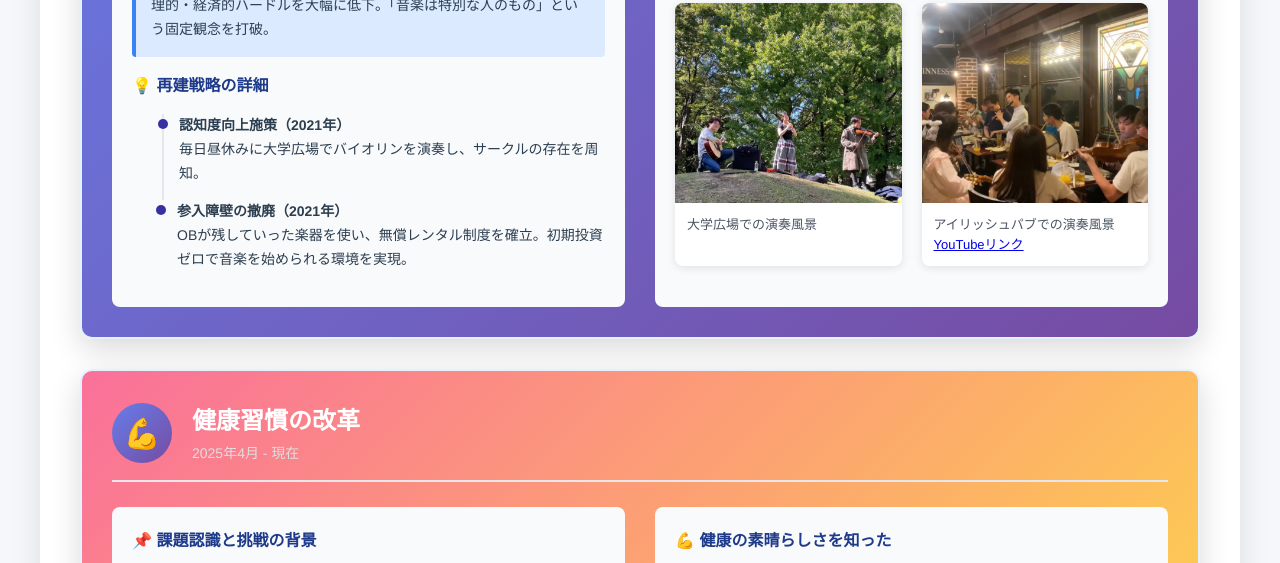
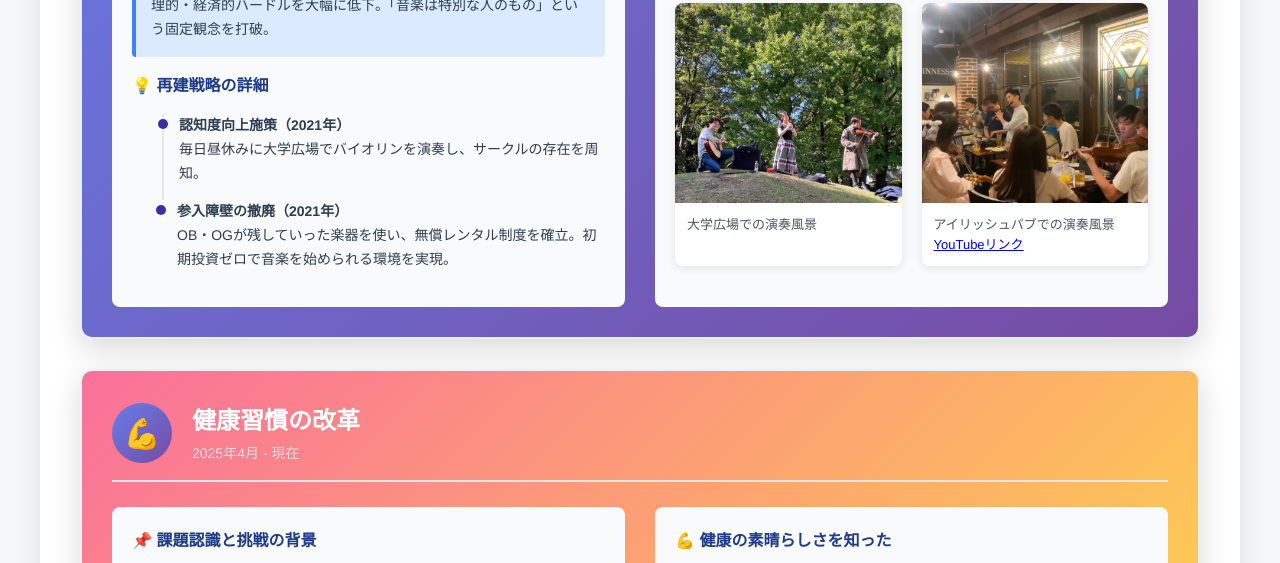
Before and after one commit to c241421e/challenge-and-creation, a plain HTML site: page index.html in a window 1280 px wide. Shown: the part 2493-3056 px from the top of the page. Drawn offline with Linux system fonts and the light colour scheme.

Commit message:
Add files via upload

```diff
--- a/index.html
+++ b/index.html
@@ -592,7 +592,7 @@
                             </div>
                             <div class="process-item">
                                 <strong>参入障壁の撤廃（2021年）</strong>
-                                <p>OBが残していった楽器を使い、無償レンタル制度を確立。初期投資ゼロで音楽を始められる環境を実現。</p>
+                                <p>OB・OGが残していった楽器を使い、無償レンタル制度を確立。初期投資ゼロで音楽を始められる環境を実現。</p>
                             </div>
                         </div>
                     </div>
```
